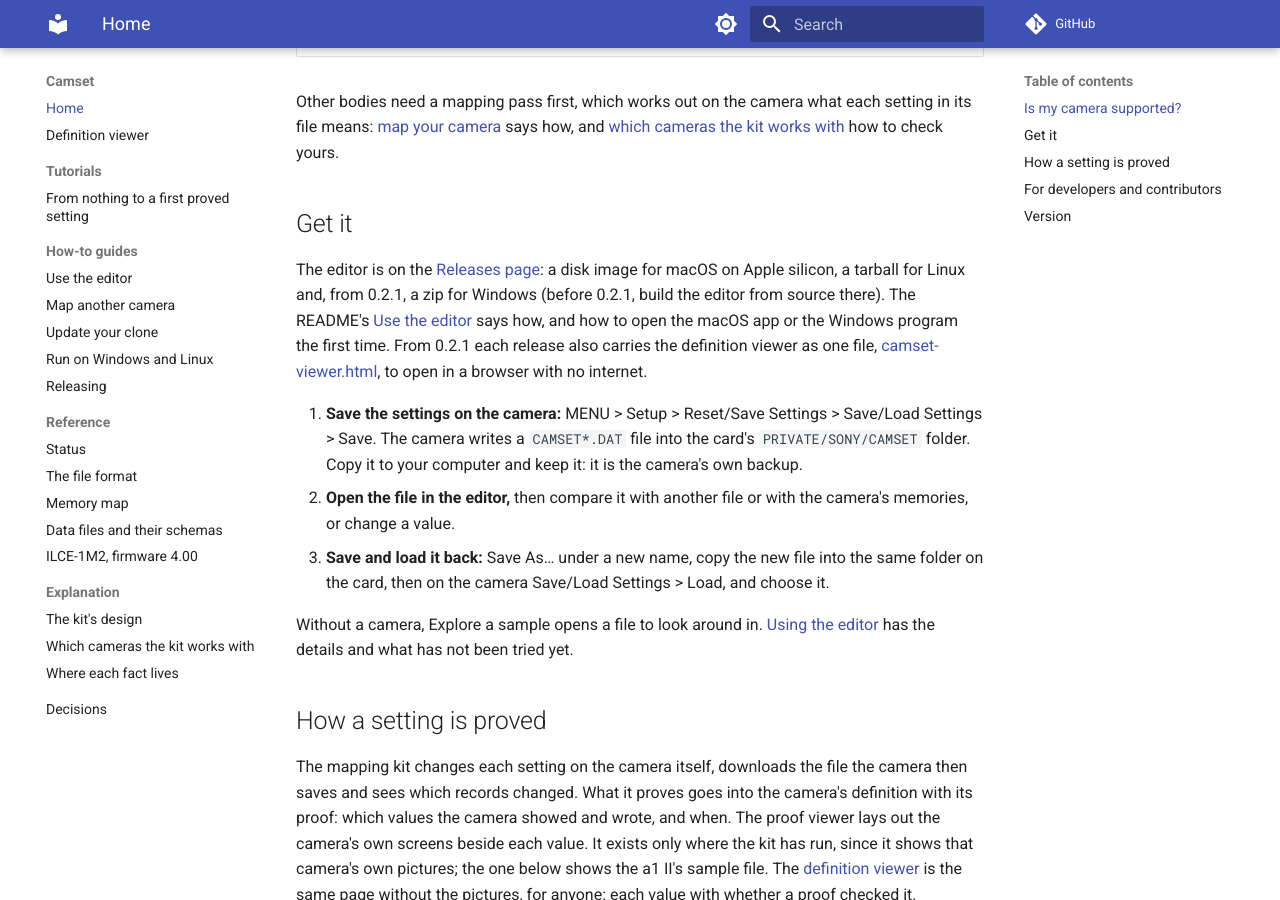
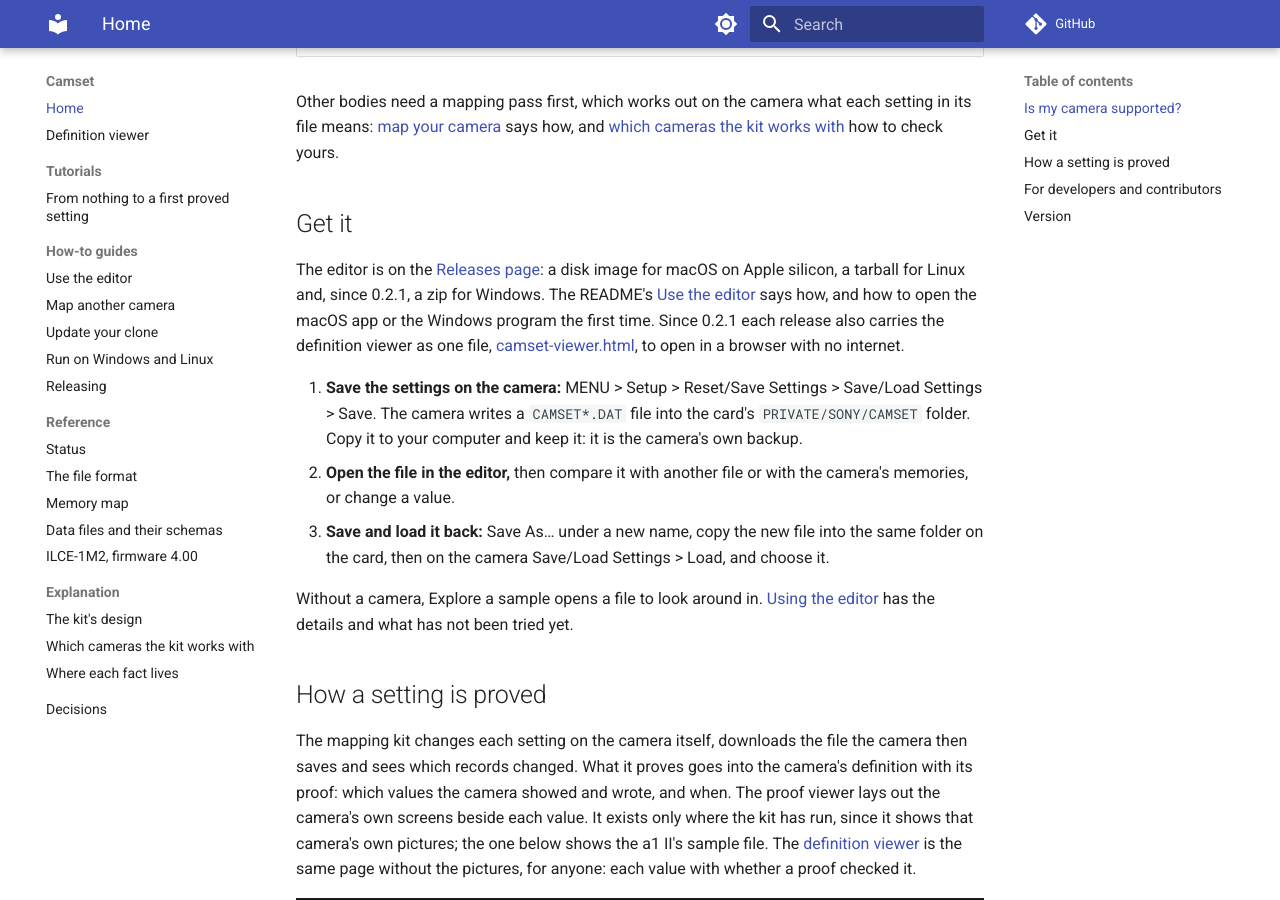
Before and after one commit to camset-dev/camset, an MkDocs documentation site: the page built from docs/index.md, in a window 1280 px wide and 900 px high, scrolled down 1200 px. Built offline with MkDocs 1.6.1 and Material for MkDocs 9.7.7, drawn with Linux system fonts in a browser that asks for light colours; comment, search, counter and statistics services are not loaded; part of the change alters nothing that is shown; some of the changed text lies outside the part shown.

Commit message:
Release 0.2.1
The version is 0.2.1 and the changelog's section is dated 2026-11-13, with its Read first: the Windows program is
not signed, so SmartScreen warns the first time it runs. The README and the docs say what is true once it is out: a
zip for Windows and the definition viewer as one file since 0.2.1, and the docs site is live.

Signed-off-by: camset-dev <camset-dev@proton.me>

```diff
--- a/CHANGELOG.md
+++ b/CHANGELOG.md
@@ -4,6 +4,26 @@ What changed for the people who use Camset, newest first. The version is `editor
 on GitHub with the editor's packages attached ([RELEASING](docs/RELEASING.md)).
 
 ## Unreleased
+
+## 0.2.1 (2026-11-13)
+
+The editor for Windows too, the definition viewer to download as one file and on the docs site, About in Settings,
+the kit's plain words for a Python that cannot run it, and fixes.
+
+### Read first
+
+- **Writing an edited settings file to a camera is at your own risk.** A file edited by hand once put a camera into
+  a restart loop in Movie mode, which ended when Initialize was run on the camera; Initialize also clears the network
+  setup and the memories. The editor and the camera may refuse or change values. Always keep the camera's own backup,
+  a settings file it saved itself, to load back: on the card and on your computer.
+- This is an independent project, not affiliated with or endorsed by Sony. Sony and the camera names are used only
+  to say what the files are.
+- The editor's packages (the macOS app and disk image, the Linux tarball, the Windows zip) do not include the camera
+  helper, which reading and writing a camera directly needs: the editor works on the files a camera saves to its
+  card. The helper is built from Sony's Camera Remote SDK on your own computer under Sony's terms (the README, "The
+  camera helper").
+- Windows: the program is not signed, so Windows SmartScreen warns the first time it runs ("Windows protected your
+  PC"): click More info, then Run anyway (the README, "Use the editor").
 
 ### The editor
 
--- a/README.md
+++ b/README.md
@@ -16,9 +16,9 @@ for each camera Camset knows ([more below](#the-definition-viewer-and-the-proof-
 ## Use the editor
 
 The editor is on the project's [Releases page](https://github.com/camset-dev/camset/releases): the app in a `.dmg`
-for macOS on Apple silicon, a tarball for Linux and, from 0.2.1, a zip for Windows; before 0.2.1, build it from source
-on Windows ([The editor from source](#the-editor-from-source)). Take 0.2.0 or later: 0.1.0 is withdrawn, and its
-editor does not open today's camera definitions.
+for macOS on Apple silicon, a tarball for Linux and, since 0.2.1, a zip for Windows; it also builds from source on
+each of them ([The editor from source](#the-editor-from-source)). Take the latest release: 0.1.0 is withdrawn (its
+editor does not open today's camera definitions), and 0.2.0 has no Windows zip.
 
 - **macOS:** open the disk image and drag Camset Editor onto Applications. The app is not notarized, so macOS
   refuses to open it the first time. Then open System Settings > Privacy & Security and click Open Anyway (on macOS
--- a/docs/EDITOR.md
+++ b/docs/EDITOR.md
@@ -137,7 +137,7 @@ Settings > Appearance > Theme is "Follow the system" for a new user: the window
 set, and changes when it does. Dark and Light keep it one way; preferences from before the choice keep the theme they
 had.
 
-Settings > About, the last tab, says which editor this is: the version ("0.2.0") and, for a build made from the
+Settings > About, the last tab, says which editor this is: the version ("0.2.1") and, for a build made from the
 repository, the build (its commit, "1a2b3c4"), the system the editor runs on (its name, its version on macOS and
 Linux, and the processor the program was built for), the cameras it works with by model and firmware (a definition you
 added says so), whether the camera link program is there, the licence and copyright line, and links to the project
@@ -148,7 +148,7 @@ Third-party licences opens the licences of the crates and fonts built into the e
 (`THIRD_PARTY_LICENSES.html`, which the packages carry; a build of your own has it only once `cargo about` has written
 it). The foot of Settings says only where the settings are kept.
 
-The version is in sight without Settings too: in the window's title ("Camset Editor 0.2.0") and at the right end of
+The version is in sight without Settings too: in the window's title ("Camset Editor 0.2.1") and at the right end of
 the status bar, the whole version (with the build) on hover. The status bar's version is the one that can be clicked,
 and it opens Settings on the About tab, on every system (Windows and Linux have no menu bar), bringing Settings over
 the other windows, unfolded, if it is open already; over Changes, Esc then closes Settings before Changes. The web
--- a/docs/RELEASING.md
+++ b/docs/RELEASING.md
@@ -53,14 +53,14 @@ None of them holds help text or a value from anyone's camera.
 |---|---|---|
 | macOS | `sh packaging/build_macos_app.sh` (from `editor/`): `Camset Editor.app` and a `.dmg` (the app beside a shortcut to Applications, to drag it onto) in `editor/target/dist`, with only the tools macOS ships; the bundle identifier is `app.camset.editor` (`CAMSET_BUNDLE_ID` overrides it) | Built and launched by Finder's route (`open`) on the Mac that built it, 2026-10-29: Apple silicon, ad-hoc signed. A downloaded copy, which macOS marks as from the internet, not yet tried. |
 | Linux | `sh packaging/build_linux.sh` (from `editor/`): a tarball with the program, a menu entry, the icon and `install.sh` (per user, no root) | `build_linux.sh` written, not yet run. The editor itself was built and run on Ubuntu 26.04 (`PORTING.md`, "Seen on Windows / Linux"). |
-| Windows | The workflow (`Windows zip`) puts `camset_editor.exe`, `definitions/` (each definition with its sample), the project's licence as `LICENSE.txt` and the third-party licences page into one folder, `camset-editor-<version>-windows-x64`, and zips that folder; the release build has no console window (its tests' build keeps one, so `cargo test --release` prints its results) | The editor was built (Visual Studio 2022 Build Tools), its tests run (56 and 229 passed) and the program used on a Windows 11 PC, 2026-11-12, reading a camera over the network with the camera helper (`PORTING.md`, "Seen on Windows / Linux"). The workflow's zip step itself first runs with the next tag; a downloaded zip not yet tried. Since 2026-11-12 `build.rs` links the program's icon (drawn from `assets/icon.png` at 16 to 256 px) and its version details (Properties > Details) into the exe, for the MSVC toolchain, with no resource compiler (`packaging/windows/resources.rs`); not yet seen on a Windows PC. On Windows, `editor-ci.yml` (after its build) and the `Windows zip` step (before it zips) check the built program's details (product name, description, version) and fail without them, which a build that cannot link them only warns about. The exe is not signed. |
+| Windows | The workflow (`Windows zip`) puts `camset_editor.exe`, `definitions/` (each definition with its sample), the project's licence as `LICENSE.txt` and the third-party licences page into one folder, `camset-editor-<version>-windows-x64`, and zips that folder; the release build has no console window (its tests' build keeps one, so `cargo test --release` prints its results) | The editor was built (Visual Studio 2022 Build Tools), its tests run (56 and 229 passed) and the program used on a Windows 11 PC, 2026-11-12, reading a camera over the network with the camera helper (`PORTING.md`, "Seen on Windows / Linux"). The workflow's zip step itself first ran for 0.2.1; a downloaded zip not yet tried. Since 2026-11-12 `build.rs` links the program's icon (drawn from `assets/icon.png` at 16 to 256 px) and its version details (Properties > Details) into the exe, for the MSVC toolchain, with no resource compiler (`packaging/windows/resources.rs`); not yet seen on a Windows PC. On Windows, `editor-ci.yml` (after its build) and the `Windows zip` step (before it zips) check the built program's details (product name, description, version) and fail without them, which a build that cannot link them only warns about. The exe is not signed. |
 
-**Cutting a release.** Set `version` in `editor/Cargo.toml` (0.2.0 now), add the release's section to `CHANGELOG.md`,
-commit, then tag that commit `v<version>` (for example `v0.2.0`) and push the tag to GitHub only. The release is
-0.2.0, tagged on 2026-11-11 on the single commit that replaced the public history; 0.1.0 was withdrawn then, its tag
-and its GitHub Release deleted, because its packages carried a definition in the older form. Pushing the tag starts
-`.github/workflows/editor-release.yml` (which runs the same, without the release, when run by hand with
-workflow_dispatch):
+**Cutting a release.** Set `version` in `editor/Cargo.toml` (0.2.1 now), add the release's section to `CHANGELOG.md`,
+commit, then tag that commit `v<version>` (for example `v0.2.1`) and push the tag to GitHub only. The release is
+0.2.1, tagged on 2026-11-13. Before it, 0.2.0 was tagged on 2026-11-11 on the single commit that replaced the public
+history; 0.1.0 was withdrawn then, its tag and its GitHub Release deleted, because its packages carried a definition
+in the older form. Pushing the tag starts `.github/workflows/editor-release.yml` (which runs the same, without the
+release, when run by hand with workflow_dispatch):
 
 1. **test:** the kit's tests, `kit/tools/check_public.py --all` and the editor's tests, on Linux: the gate before any
    package is built (pull requests and main are checked by `kit-ci.yml` and `editor-ci.yml`); and, from 0.2.1, the
@@ -90,7 +90,7 @@ workflow above, then deletes the `v0.1.0` tag on both remotes and its GitHub Rel
 
 **The docs site** is built and published to GitHub Pages by `.github/workflows/docs.yml`, on each push to main that
 touches what the site is built from (or run by hand), once Pages is enabled for the repository (Settings → Pages →
-Source: GitHub Actions); on Gitea its deploy job skips itself. Written 2026-11-04, not yet run.
+Source: GitHub Actions); on Gitea its deploy job skips itself. It is live at https://camset-dev.github.io/camset/.
 
 **Statistics:** `.github/workflows/stats.yml` runs daily (03:17 UTC, or by hand) and appends to CSV files on the `stats` branch, an orphan branch it creates on the first run: `stats/summary.csv` (stars, forks, watchers, open issues, total downloads), `stats/downloads.csv` (each release asset's download count) and, for what GitHub's Insights page keeps only 14 days, `stats/traffic.csv` (views and clones, by day), `stats/referrers.csv` and `stats/paths.csv`. The traffic series need the `STATS_TOKEN` secret, a fine-grained token for this repository only with Administration: read, set under Settings > Secrets and variables > Actions; without it the workflow skips them and says so in its log.
 
@@ -106,6 +106,6 @@ Not yet done for a public release:
   `mkdocs.yml` point at github.com/camset-dev/camset since 2026-11-09, so the site's header links back to the repository.
 - **Release notes on GitHub:** the workflow attaches the packages and the viewer and writes no notes. A release's
   notes are its section of `CHANGELOG.md` (its "Read first" repeats the README's warning, says that the camera helper
-  is not included and, for 0.2.0, that 0.1.0 is withdrawn and its definitions do not open in 0.2.0), copied onto the
-  Release by hand.
+  is not included, for 0.2.0 that 0.1.0 is withdrawn and its definitions do not open in 0.2.0, and from 0.2.1 that the
+  Windows program is not signed, so SmartScreen warns), copied onto the Release by hand.
 - **The camera helper is not in these packages** (the README, "The camera helper"). If an SDK build is ever shipped, it must carry the warranty notice above.
--- a/docs/UPDATING.md
+++ b/docs/UPDATING.md
@@ -142,9 +142,10 @@ are private now ([Your pull request](#your-pull-request-one-commit-on-a-fresh-br
 
 ### Packages and tags
 
-The release is `v0.2.0`, on the new commit. 0.1.0 is withdrawn: its tag and its packages are gone from GitHub, and
-its editor does not open a definition the updated kit writes, nor the 0.2.0 editor one the older kit wrote. If you
-downloaded a 0.1.0 package, take 0.2.0 from the Releases page instead.
+The first release on the new history is `v0.2.0`, on the new commit; 0.2.1 followed. 0.1.0 is withdrawn: its tag and
+its packages are gone from GitHub, and its editor does not open a definition the updated kit writes, nor an editor
+from 0.2.0 on one the older kit wrote. If you downloaded a 0.1.0 package, take the latest release from the Releases
+page instead.
 
 A clone made earlier still has a `v0.1.0` tag of its own, on the old history; a plain fetch, or step 3's, neither moves
 nor removes it. Remove it with `git tag -d v0.1.0`. (`git fetch --prune --prune-tags origin` removes it too, but also
--- a/docs/index.md
+++ b/docs/index.md
@@ -26,11 +26,11 @@ check yours.
 ## Get it
 
 The editor is on the [Releases page](https://github.com/camset-dev/camset/releases): a disk image for macOS on Apple
-silicon, a tarball for Linux and, from 0.2.1, a zip for Windows (before 0.2.1, build the editor from source there).
-The README's [Use the editor](https://github.com/camset-dev/camset#use-the-editor) says how, and how to open the
-macOS app or the Windows program the first time. From 0.2.1 each release also carries the definition viewer as one
-file, [camset-viewer.html](https://github.com/camset-dev/camset/releases/latest/download/camset-viewer.html), to open
-in a browser with no internet.
+silicon, a tarball for Linux and, since 0.2.1, a zip for Windows. The README's
+[Use the editor](https://github.com/camset-dev/camset#use-the-editor) says how, and how to open the macOS app or the
+Windows program the first time. Since 0.2.1 each release also carries the definition viewer as one file,
+[camset-viewer.html](https://github.com/camset-dev/camset/releases/latest/download/camset-viewer.html), to open in a
+browser with no internet.
 
 1. **Save the settings on the camera:** MENU > Setup > Reset/Save Settings > Save/Load Settings > Save. The camera
    writes a `CAMSET*.DAT` file into the card's `PRIVATE/SONY/CAMSET` folder. Copy it to your computer and keep it:
@@ -78,5 +78,5 @@ camera back.
 
 ## Version
 
-0.2.0, released 2026-11-11; 0.1.0 is withdrawn. What changed in each release is in the
+0.2.1, released 2026-11-13; 0.1.0 is withdrawn. What changed in each release is in the
 [changelog](https://github.com/camset-dev/camset/blob/main/CHANGELOG.md).
```
Also changed, not shown: 2 other files.
